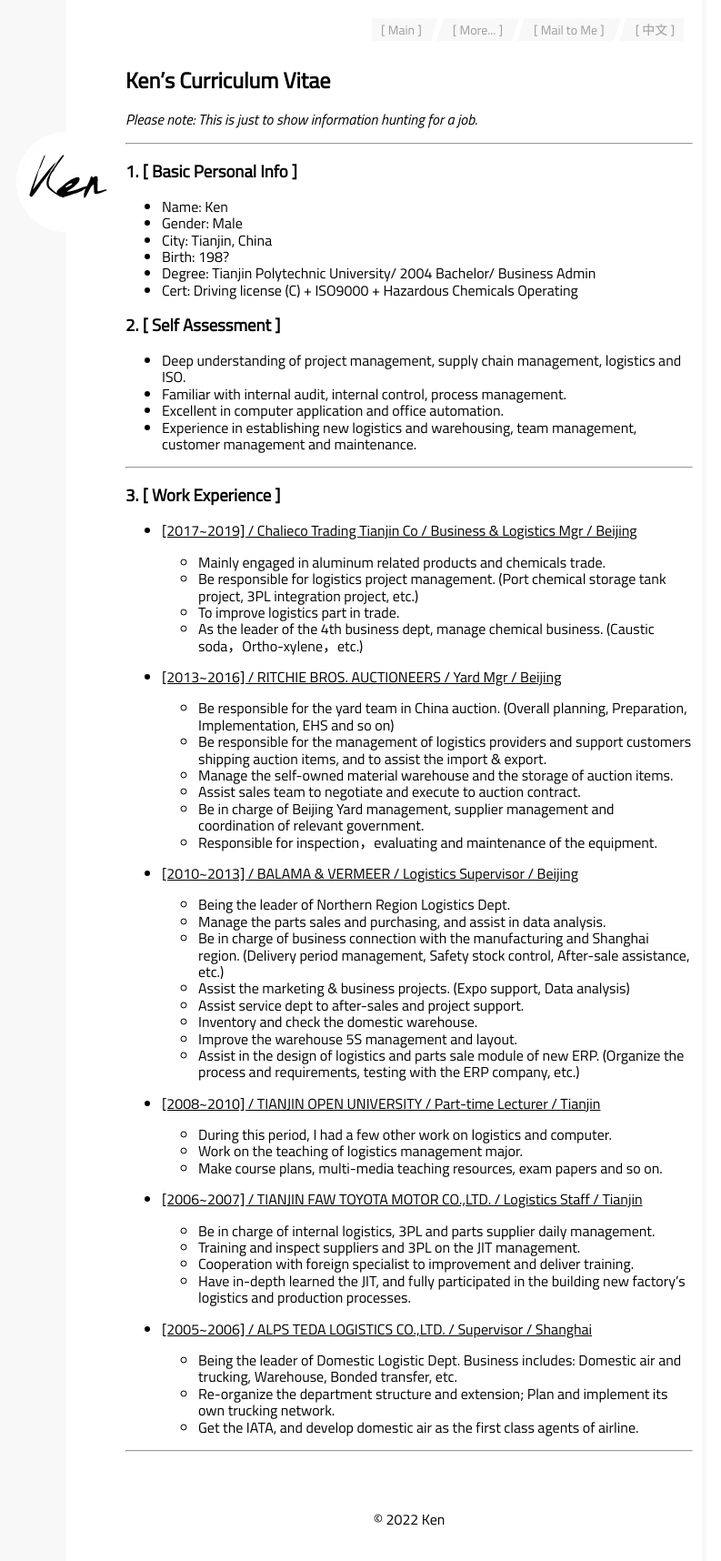
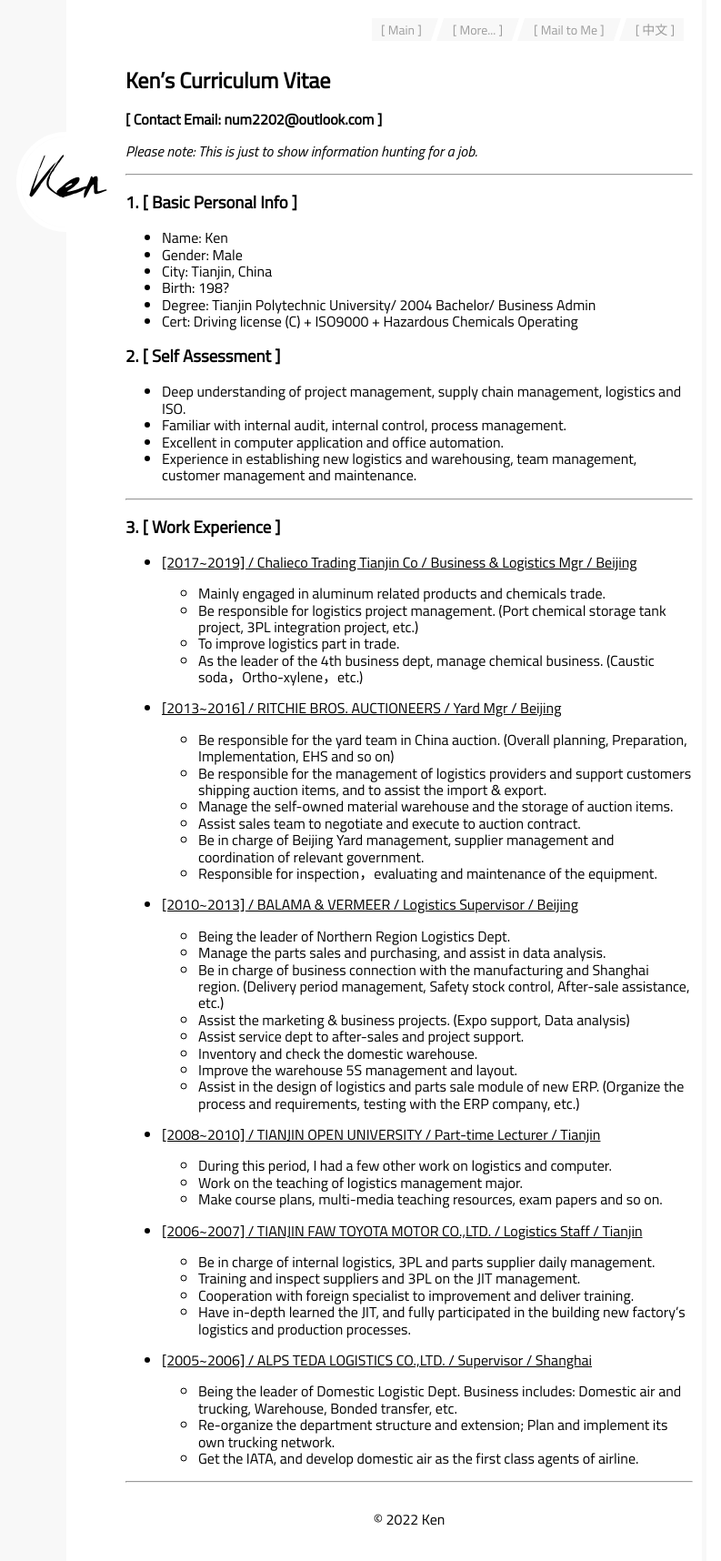
Before and after one commit to kenwebpage/kenwebpage.github.io, a Jekyll site: the page built from index.md, in a window 1280 px wide. Shown: the whole page at 91% size, without its empty margins (375-1168 px from the left). Built offline with Jekyll 4.4.1, drawn with Linux system fonts in a browser that asks for light colours.

Commit message:
m3_20220814170027

```diff
--- a/index.md
+++ b/index.md
@@ -4,6 +4,8 @@ title: Ken
 ---
 
 ## Ken's Curriculum Vitae
+
+**[ Contact Email: num2202@outlook.com ]**
 
 *Please note: This is just to show information hunting for a job.*
 
```
Also changed, not shown: index_cn.md (+2 -0 lines).
